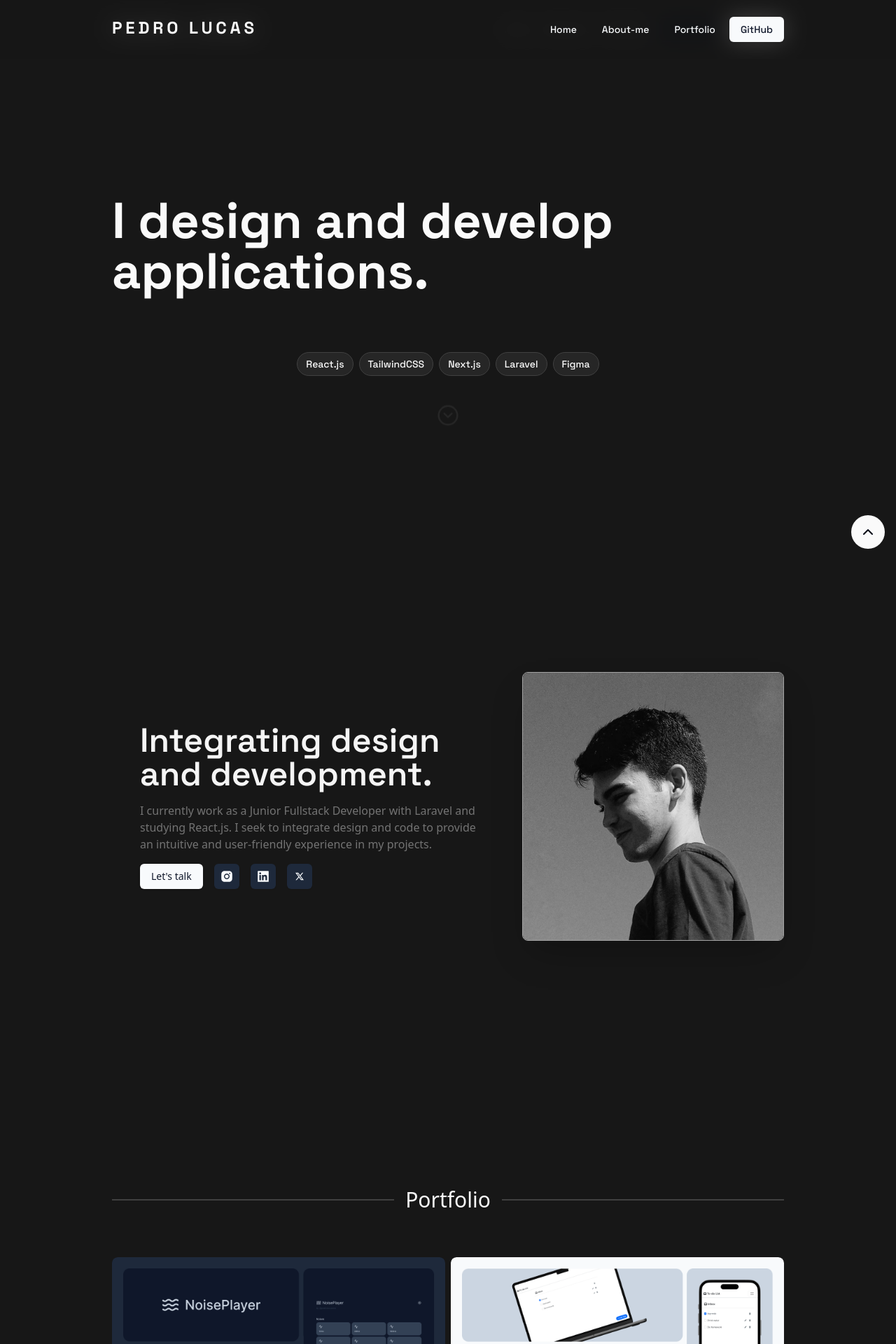
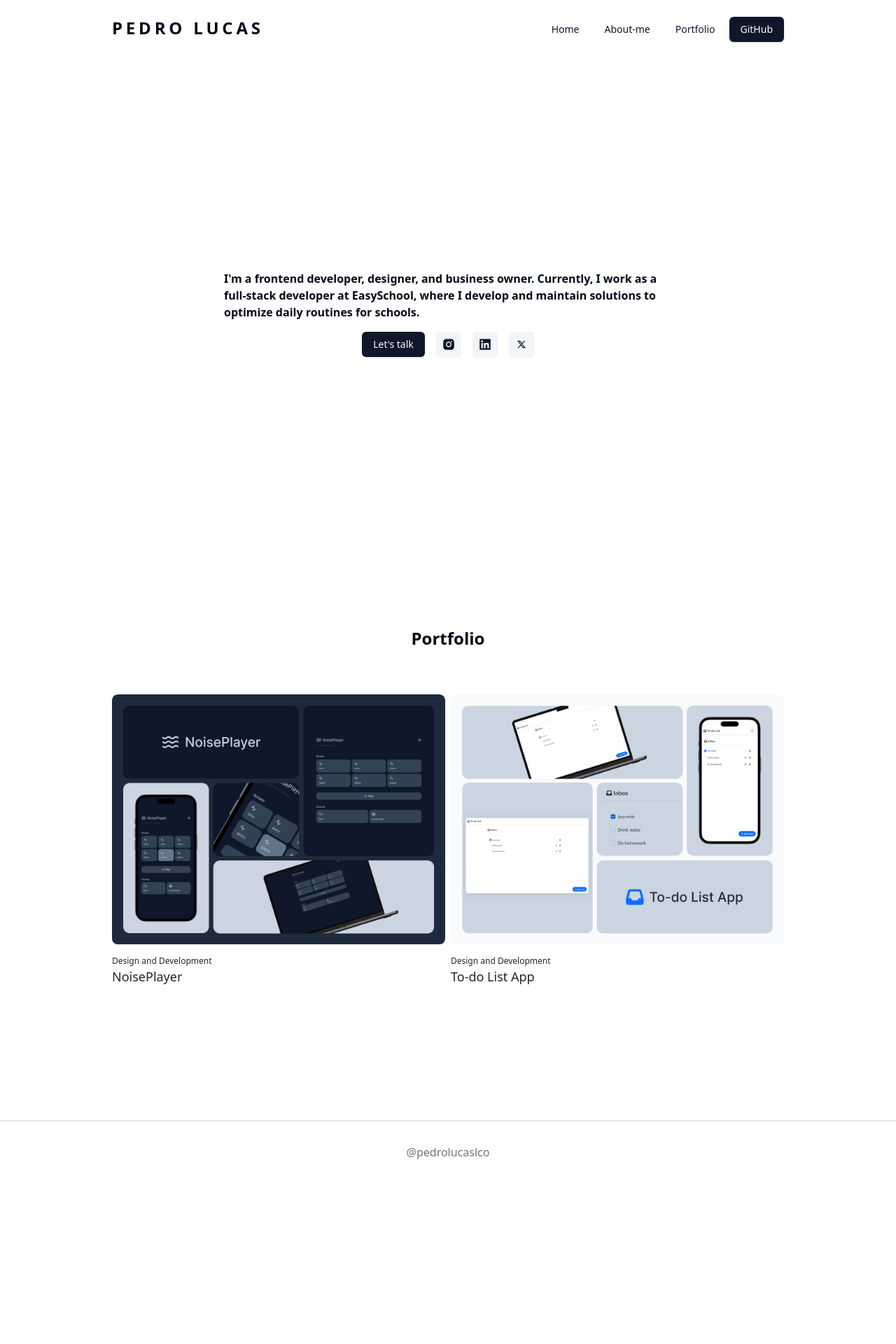
Before and after one commit to pedrolucaslco/pedrolucaslco, a Next.js app: page / in a window 1280 px wide. Shown: the top 1920 px of the page at 70% size. After the commit the page ends 1690 px from the top, so only its background shows below. Built offline with nearby package versions, Linux system fonts and the light colour scheme.

Commit message:
Unfinished update

```diff
--- /dev/null
+++ b/components/ui/badge.jsx
@@ -0,0 +1,34 @@
+import * as React from "react"
+import { cva } from "class-variance-authority";
+
+import { cn } from "@/lib/utils"
+
+const badgeVariants = cva(
+  "inline-flex items-center rounded-md border px-2.5 py-0.5 text-xs font-semibold transition-colors focus:outline-none focus:ring-2 focus:ring-ring focus:ring-offset-2",
+  {
+    variants: {
+      variant: {
+        default:
+          "border-transparent bg-primary text-primary-foreground shadow hover:bg-primary/80",
+        secondary:
+          "border-transparent bg-secondary text-secondary-foreground hover:bg-secondary/80",
+        destructive:
+          "border-transparent bg-destructive text-destructive-foreground shadow hover:bg-destructive/80",
+        outline: "text-foreground",
+      },
+    },
+    defaultVariants: {
+      variant: "default",
+    },
+  }
+)
+
+function Badge({
+  className,
+  variant,
+  ...props
+}) {
+  return (<div className={cn(badgeVariants({ variant }), className)} {...props} />);
+}
+
+export { Badge, badgeVariants }
--- a/package.json
+++ b/package.json
@@ -21,7 +21,7 @@
     "eslint": "8.32.0",
     "eslint-config-next": "13.1.5",
     "lucide-react": "^0.262.0",
-    "next": "13.1.5",
+    "next": "^13.5.6",
     "react": "18.2.0",
     "react-dom": "18.2.0",
     "react-icons": "^4.12.0",
--- a/pages/components/PortfolioItem.js
+++ b/pages/components/PortfolioItem.js
@@ -34,18 +34,9 @@ const PortfolioItem = ({ title, description, image, href, tags, category }) => {
       </div>
 
       <div className="py-4 flex flex-col">
-        <span className="text-xs text-neutral-500">{category}</span>
-        <span className="text-lg">{title}</span>
-        {/* <span className="text-neutral-400 text-sm mt-4">{description}</span> */}
+        <span className="text-xs text-neutral-800">{category}</span>
+        <span className="text-lg text-neutral-800">{title}</span>
       </div>
-
-      {/* <div className="mt-auto w-full">
-        <div className="flex gap-1 mt-auto">
-          {tags.map((item, index) => (
-            <UI_Badge title={item} />
-          ))}
-        </div>
-      </div> */}
     </a>
   );
 };
--- a/pages/index.js
+++ b/pages/index.js
@@ -1,6 +1,6 @@
 import Head from "next/head";
 import { BsFillMoonStarsFill, BsFillSunFill } from "react-icons/bs";
-import { Button } from "@/components/ui/button"
+import { Button } from "@/components/ui/button";
 import { RiTwitterXLine } from "react-icons/ri";
 import {
   AiFillLinkedin,
@@ -53,107 +53,23 @@ import {
 import Link from "next/link";
 
 export default function Home() {
-  const [darkMode, setDarkMode] = useState(true);
-
   return (
-	<div className={darkMode ? "dark" : ""}>
+    <div>
       <Head>
-		<title>Pedro Lucas Portfolio</title>
+        <title>pedrolucaslco</title>
         <meta name="description" content="Generated by create next app" />
         <meta name="viewport" content="width=device-width, initial-scale=1" />
         <link rel="icon" href="/favicon.ico" />
       </Head>
 
       <main className="z-10">
-		<a
-		  href="#"
-		  className="rounded-full bg-neutral-50 fixed bottom-4 right-4 p-3"
-		>
-		  <ChevronUp />
-		</a>
-
-		<header class="fixed flex font-space_grotesk flex-wrap sm:justify-start sm:flex-nowrap z-50 w-screen text-sm py-6">
-		  <nav
-			class="w-full backdrop-blur-lg
-  px-4 sm:px-4 md:px-16 lg:px-24 xl:px-40 2xl:px-40
-  sm:flex sm:items-center sm:justify-between"
-			aria-label="Global"
-		  >
-			<div class="flex items-center justify-between">
-			  <a
-				class="flex-none text-2xl dark:text-neutral-50 uppercase font-bold tracking-[.3rem]"
-				href="#"
-			  >
-				Pedro Lucas
-			  </a>
-			  <div class="sm:hidden">
-				<button
-				  type="button"
-				  class="hs-collapse-toggle p-2 inline-flex justify-center items-center gap-2 rounded-md border font-medium bg-white text-gray-700 shadow-sm align-middle hover:bg-gray-50 focus:outline-none focus:ring-2 focus:ring-offset-2 focus:ring-offset-white focus:ring-blue-600 transition-all text-sm dark:bg-slate-900 dark:hover:bg-slate-800 dark:border-gray-700 dark:text-gray-400 dark:hover:text-white dark:focus:ring-offset-gray-800"
-				  data-hs-collapse="#navbar-with-collapse"
-				  aria-controls="navbar-with-collapse"
-				  aria-label="Toggle navigation"
-				>
-				  <svg
-					class="hs-collapse-open:hidden w-4 h-4"
-					width="16"
-					height="16"
-					fill="currentColor"
-					viewBox="0 0 16 16"
-				  >
-					<path
-					  fill-rule="evenodd"
-					  d="M2.5 12a.5.5 0 0 1 .5-.5h10a.5.5 0 0 1 0 1H3a.5.5 0 0 1-.5-.5zm0-4a.5.5 0 0 1 .5-.5h10a.5.5 0 0 1 0 1H3a.5.5 0 0 1-.5-.5zm0-4a.5.5 0 0 1 .5-.5h10a.5.5 0 0 1 0 1H3a.5.5 0 0 1-.5-.5z"
-					/>
-				  </svg>
-				  <svg
-					class="hs-collapse-open:block hidden w-4 h-4"
-					width="16"
-					height="16"
-					fill="currentColor"
-					viewBox="0 0 16 16"
-				  >
-					<path d="M4.646 4.646a.5.5 0 0 1 .708 0L8 7.293l2.646-2.647a.5.5 0 0 1 .708.708L8.707 8l2.647 2.646a.5.5 0 0 1-.708.708L8 8.707l-2.646 2.647a.5.5 0 0 1-.708-.708L7.293 8 4.646 5.354a.5.5 0 0 1 0-.708z" />
-				  </svg>
-				</button>
-			  </div>
-			</div>
-			<div
-			  id="navbar-with-collapse"
-			  class="hidden basis-full grow sm:block"
-			>
-			  <div
-				class="
-	  items-center gap-5 hidden md:flex
-	  flex-col mt-5 sm:flex-row sm:items-center sm:justify-end sm:mt-0 sm:pl-5"
-			  >
-				<NavItem text={"Home"} href={"#"} type={"link"} />
-				<NavItem text={"About me"} href={"#about-me"} type={"link"} />
-				<NavItem text={"Portfolio"} href={"#portfolio"} type={"link"} />
-				<Button variant="outline">Button</Button>
-
-				<NavItem
-				  text={"GitHub"}
-				  href={"https://github.com/pedrolucaslcosta"}
-				  type={"button"}
-				  target={"_blank"}
-				/>
-			  </div>
-			</div>
-		  </nav>
-		</header>
-
-		<nav
-		  className="backdrop-blur-lg bg-neutral-900/80 font-space_grotesk flex justify-between py-6 fixed w-screen z-50
-	  px-4 sm:px-4 md:px-16 lg:px-24 xl:px-40 2xl:px-40
-	  "
-		>
-		<h1 className="text-2xl dark:text-neutral-50 uppercase font-bold tracking-[.3rem]">
+        <nav className="flex justify-between py-6 fixed w-screen z-50 px-4 sm:px-4 md:px-16 lg:px-24 xl:px-40 2xl:px-40">
+          <h1 className="text-2xl uppercase font-bold tracking-[.3rem]">
             Pedro Lucas
           </h1>
+
           <NavigationMenu className="items-center gap-4 hidden md:flex">
             <NavigationMenuList>
-
               <NavigationMenuItem>
                 <Button asChild variant="link">
                   <Link href="#">Home</Link>
@@ -174,166 +90,72 @@ export default function Home() {
 
               <NavigationMenuItem>
                 <Button asChild>
-						<Link href="https://github.com/pedrolucaslcosta" target="_blank">GitHub</Link>
+                  <Link
+                    href="https://github.com/pedrolucaslcosta"
+                    target="_blank"
+                  >
+                    GitHub
+                  </Link>
                 </Button>
               </NavigationMenuItem>
-
             </NavigationMenuList>
           </NavigationMenu>
-
         </nav>
 
         <main
-		  className="bg-neutral-900
+          className="
 	  px-4 sm:px-4 md:px-16 lg:px-24 xl:px-40 2xl:px-40
 	  transition-all duration-500
 	  "
         >
           <section className="h-screen flex flex-col pt-24      ">
-			<div className="text-neutral-50 font-bold font-space_grotesk flex flex-col justify-center h-full items-center gap-4">
-			  <h1 className="text-7xl">I design and develop applications.</h1>
-			  <div className="flex gap-2 mt-16">
-				<span className="bg-neutral-800 border border-neutral-700 items-center gap-1.5 py-1.5 px-3 rounded-full text-sm font-medium">
-				  React.js
-				</span>
-				<span className="bg-neutral-800 border border-neutral-700 items-center gap-1.5 py-1.5 px-3 rounded-full text-sm font-medium">
-				  TailwindCSS
-				</span>
-				<span className="bg-neutral-800 border border-neutral-700 items-center gap-1.5 py-1.5 px-3 rounded-full text-sm font-medium">
-				  Next.js
-				</span>
-				<span className="bg-neutral-800 border border-neutral-700 items-center gap-1.5 py-1.5 px-3 rounded-full text-sm font-medium">
-				  Laravel
-				</span>
-				<span className="bg-neutral-800 border border-neutral-700 items-center gap-1.5 py-1.5 px-3 rounded-full text-sm font-medium">
-				  Figma
-				</span>
-			  </div>
-
-			  <a
-				className="mt-8 gap-2   text-neutral-800 animate-bounce hover:text-neutral-50 transition-all duration-300"
-				href="#about-me"
-			  >
-				<ChevronDownCircle size={32} />
-			  </a>
-			</div>
-		  </section>
-		</main>
-
-		<main
-		  className="px-4 sm:px-4 md:px-16 lg:px-24 xl:px-40 2xl:px-40
-		bg-neutral-900 text-neutral-100"
-		>
-		  <section id="about-me" className="min-h-screen py-40">
-			{/* <div
-			className="flex items-center text-center justify-center pt-24 pb-16 text-3xl text-neutral-50"
-		  >
-			Sobre mim
-		  </div> */}
-
-			<div className="grid grid-cols-5 gap-4 ">
-			  <div
-				className="
-			  col-span-5 lg:col-span-3 md:col-span-3 sm:col-span-3
-
-			  lg:p-10 sm:p-8 p-6
-			  flex justify-center flex-col gap-4"
-			  >
-				<h2 className="text-3xl font-space_grotesk sm:text-5xl font-semibold text-neutral-100">
-				  Integrating design and development.
-				  {/* <MousePointer2 className="animate-bounce" size={32} /> */}
-				</h2>
-
-				<p className="text-base sm:text-md text-neutral-500">
-				  {/* Com 4 anos de experiência no design, busco.... */}
-				  {/* {
-					"Atualmente trabalho como Desenvolvedor Fullstack Junior em Laravel e estou estudando React.js. Busco integrar design e código para proporcionar uma experiência de uso intuitiva e simplificada nos meus projetos."
-				  } */}
-				  {
-					"I currently work as a Junior Fullstack Developer with Laravel and studying React.js. I seek to integrate design and code to provide an intuitive and user-friendly experience in my projects."
-				  }
-				</p>
-
+            <div className="font-semibold flex flex-col justify-center h-full items-center gap-4 px-40">
+              <h1>I'm a frontend developer, designer, and business owner. Currently, I work as a full-stack developer at EasySchool, where I develop and maintain solutions to optimize daily routines for schools.</h1>
 			  <div className="text-base sm:text-xl flex justify-center sm:justify-start gap-3 sm:gap-4 text-black">
                   <Button asChild>
-						<Link href="mailto:pedrolucaslcosta@gmail.com">Let&apos;s talk</Link>
+                    <Link href="mailto:pedrolucaslcosta@gmail.com">
+                      Let&apos;s talk
+                    </Link>
                   </Button>
 
                   <Button asChild size="icon" variant="secondary">
-						<Link href="https://www.instagram.com/pedrolucaslco" target="_blank">
+                    <Link
+                      href="https://www.instagram.com/pedrolucaslco"
+                      target="_blank"
+                    >
                       <AiFillInstagram className="h-5 w-5" />
                     </Link>
                   </Button>
 
                   <Button asChild size="icon" variant="secondary">
-						<Link href="https://www.linkedin.com/in/pedrolucaslcosta" target="_blank">
+                    <Link
+                      href="https://www.linkedin.com/in/pedrolucaslcosta"
+                      target="_blank"
+                    >
                       <AiFillLinkedin className="h-5 w-5" />
                     </Link>
                   </Button>
 
                   <Button asChild size="icon" variant="secondary">
-						<Link href="https://www.x.com/pedrolucaslco" target="_blank">
+                    <Link
+                      href="https://www.x.com/pedrolucaslco"
+                      target="_blank"
+                    >
                       <RiTwitterXLine />
                     </Link>
                   </Button>
-
-				</div>
-			  </div>
-			  <div className="col-span-5 lg:col-span-2 md:col-span-2 rounded-lg h-64 sm:h-96 relative">
-				<Image
-				  className="h-full w-full rounded-lg z-10 grayscale shadow-2xl object-cover border border-neutral-400 overflow-hidden"
-				  src={profilePic}
-				/>
                 </div>
             </div>
           </section>
         </main>
-		<main
-		  className="px-4 sm:px-4 md:px-16 lg:px-24 xl:px-40 2xl:px-40
-		bg-neutral-900"
-		>
+
+        <main className="px-4 sm:px-4 md:px-16 lg:px-24 xl:px-40 2xl:px-40">
           <section className="min-h-screen pb-40">
-			<div
-			  id="portfolio"
-			  className="flex items-center text-center justify-center gap-4 pt-24 pb-16 text-3xl text-neutral-50"
-			>
-			  <span className="bg-neutral-700 w-full h-0.5"></span>
+            <div id="portfolio" className="flex text-center justify-center gap-4 pt-24 pb-16 text-2xl font-bold">
               <span>Portfolio</span>
-			  <span className="bg-neutral-700 w-full h-0.5"></span>
-			  {/* <div className="flex items-center justify-center gap-2 py-2">
-			  <div className="text-neutral-50 bg-neutral-900 p-2 text-sm rounded-lg">
-				Dev
             </div>
-			  <div className="text-neutral-50 bg-neutral-900 p-2 text-sm rounded-lg">
-				UI Design
-			  </div>
-			  <div className="text-neutral-50 bg-neutral-900 p-2 text-sm rounded-lg">
-				Design
-			  </div>
-			</div> */}
-			</div>
-
-			{/* <div className="p-5 mt-4 dark:border-neutral-700 border-neutral-300 border flex flex-col items-center">
-			<div className="text-base sm:text-xl flex justify-center sm:justify-start gap-3 sm:gap-4 text-black flex-wrap">
-			  <a title="test" id="tools" className="p-3 rounded-2xl dark:border-neutral-700 border-neutral-300 border text-sky-800 dark:text-sky-100"><FaLaravel /><span>Laravel</span></a>
-			  <a title="test" id="tools" className="p-3 rounded-2xl dark:border-neutral-700 border-neutral-300 border text-sky-800 dark:text-sky-100"><FaGithubSquare /><span>Git</span></a>
-			  <a title="test" id="tools" className="p-3 rounded-2xl dark:border-neutral-700 border-neutral-300 border text-sky-800 dark:text-sky-100"><FaPhp /><span>PhP</span></a>
-			  <a title="test" id="tools" className="p-3 rounded-2xl dark:border-neutral-700 border-neutral-300 border text-sky-800 dark:text-sky-100"><FaHtml5 /><span>HTML</span></a>
-			  <a title="test" id="tools" className="p-3 rounded-2xl dark:border-neutral-700 border-neutral-300 border text-sky-800 dark:text-sky-100"><FaCss3Alt /><span>CSS</span></a>
-			  <a title="test" id="tools" className="p-3 rounded-2xl dark:border-neutral-700 border-neutral-300 border text-sky-800 dark:text-sky-100"><FaFigma /><span>Figma</span></a>
-			  <a title="test" id="tools" className="p-3 rounded-2xl dark:border-neutral-700 border-neutral-300 border text-sky-800 dark:text-sky-100"><GrMysql /><span>MySql</span></a>
-			  <a title="test" id="tools" className="p-3 rounded-2xl dark:border-neutral-700 border-neutral-300 border text-sky-800 dark:text-sky-100"><FaReact /><span>React.js</span></a>
-			  <a title="test" id="tools" className="p-3 rounded-2xl dark:border-neutral-700 border-neutral-300 border text-sky-800 dark:text-sky-100"><FaBootstrap /><span>Bootstrap</span></a>
-			  <a title="test" id="tools" className="p-3 rounded-2xl dark:border-neutral-700 border-neutral-300 border text-sky-800 dark:text-sky-100"><SiJavascript /><span>Javascript</span></a>
-			  <a title="test" id="tools" className="p-3 rounded-2xl dark:border-neutral-700 border-neutral-300 border text-sky-800 dark:text-sky-100"><SiTailwindcss /><span>TailwindCSS</span></a>
-			</div>
-		  </div> */}
-
-			<div
-			  className=" text-slate-100 grid items-center
-			sm:grid-cols-1 grid-cols-1 md:grid-cols-2 lg:grid-cols-2
-			gap-4 lg:gap-2"
-			>
+            <div className=" text-slate-100 grid items-center sm:grid-cols-1 grid-cols-1 md:grid-cols-2 lg:grid-cols-2
+			gap-4 lg:gap-2">
               <PortfolioItem
                 image={thumbNoisePlayer}
                 category={"Design and Development"}
@@ -363,11 +185,10 @@ export default function Home() {
         <footer
           className="
 	  px-4 sm:px-4 md:px-16 lg:px-24 xl:px-40 2xl:px-40
-	  flex justify-between bg-black border-t-2 border-neutral-900 text-neutral-600 py-8
+	  flex justify-center border-t-2  text-neutral-500 py-8
 	  "
         >
-		  <h1 className="uppercase font-bold tracking-[.3rem]">Pedro Lucas</h1>
-		  <span>made by @pedrolucaslco</span>
+          <span>@pedrolucaslco</span>
         </footer>
       </main>
     </div>
```
Also changed, not shown: 1 other file (tests, documents, lock files or other folders). Lines whose indentation alone changed are shown as unchanged.
